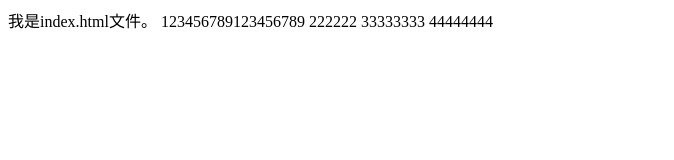
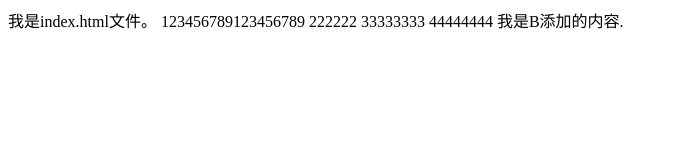
Before and after one commit to huangsu686/git-demo, a plain HTML site: page index.html in a window 1280 px wide. Shown: the whole page, without its empty margins (0-674 px from the left). Drawn offline with Linux system fonts and the light colour scheme.

Commit message:
程序员第一次提交

```diff
--- a/index.html
+++ b/index.html
@@ -11,5 +11,6 @@
     222222
     33333333
     44444444
+    我是B添加的内容.
 </body>
 </html>
```
